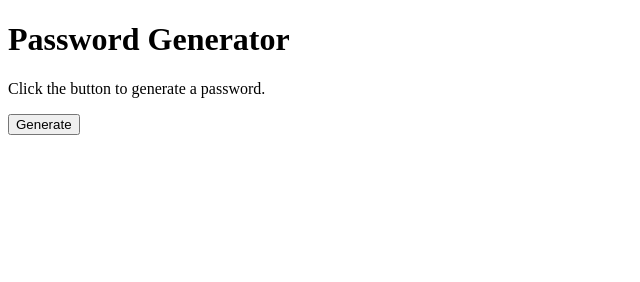
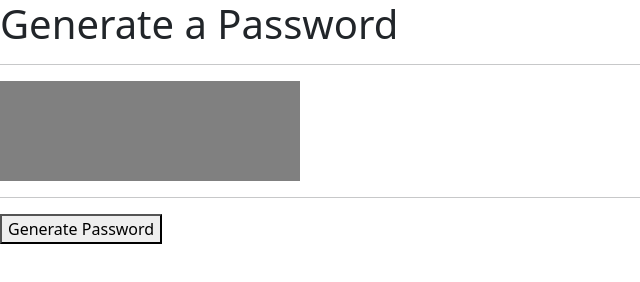
Before and after one commit to rslepejian/JS-password-generator, a plain HTML site: page index.html in a window 1280 px wide. Shown: the whole page, without its empty margins (0-640 px from the left). Drawn offline with nearby package versions, Linux system fonts and the light colour scheme.

Commit message:
added bootstrap template

```diff
--- a/index.html
+++ b/index.html
@@ -1,10 +1,19 @@
-<!DOCTYPE html>
-<html lang="en-us">
+<!doctype html>
+<html lang="en">
     <head>
-    <meta charset="UTF-8">
+        <!-- Required meta tags -->
+        <meta charset="utf-8">
+        <meta name="viewport" content="width=device-width, initial-scale=1">
+
+        <!-- Bootstrap CSS -->
+        <link href="https://cdn.jsdelivr.net/npm/bootstrap@5.0.0-beta1/dist/css/bootstrap.min.css" rel="stylesheet" integrity="sha384-giJF6kkoqNQ00vy+HMDP7azOuL0xtbfIcaT9wjKHr8RbDVddVHyTfAAsrekwKmP1" crossorigin="anonymous">
+        <link rel = "stylesheet" href = "style.css">
+
         <title>Password Generator</title>
     </head>
+
     <body>
+
 
         <script>
             function pwgen() {
@@ -73,8 +82,23 @@
         </script>
 
 
-        <h1>Password Generator</h1>
-        <p id="demo">Click the button to generate a password.</p>
-        <button type="button" onclick="pwgen()">Generate</button>
+        <h1>Generate a Password</h1>
+        <hr />
+        <article>
+        </article>
+        <hr />
+        <button type="button" onclick="pwgen()">Generate Password</button>
+
+
+        <!-- Optional JavaScript; choose one of the two! -->
+
+        <!-- Option 1: Bootstrap Bundle with Popper -->
+        <script src="https://cdn.jsdelivr.net/npm/bootstrap@5.0.0-beta1/dist/js/bootstrap.bundle.min.js" integrity="sha384-ygbV9kiqUc6oa4msXn9868pTtWMgiQaeYH7/t7LECLbyPA2x65Kgf80OJFdroafW" crossorigin="anonymous"></script>
+
+        <!-- Option 2: Separate Popper and Bootstrap JS -->
+        <!--
+        <script src="https://cdn.jsdelivr.net/npm/@popperjs/core@2.5.4/dist/umd/popper.min.js" integrity="sha384-q2kxQ16AaE6UbzuKqyBE9/u/KzioAlnx2maXQHiDX9d4/zp8Ok3f+M7DPm+Ib6IU" crossorigin="anonymous"></script>
+        <script src="https://cdn.jsdelivr.net/npm/bootstrap@5.0.0-beta1/dist/js/bootstrap.min.js" integrity="sha384-pQQkAEnwaBkjpqZ8RU1fF1AKtTcHJwFl3pblpTlHXybJjHpMYo79HY3hIi4NKxyj" crossorigin="anonymous"></script>
+        -->
     </body>
 </html>
--- /dev/null
+++ b/style.css
@@ -0,0 +1,7 @@
+article{
+    align-self: center;
+    height: 100px;
+    width: 300px;
+    border: darkblue;
+    background: gray;
+}
```
Lines whose indentation alone changed are shown as unchanged.
